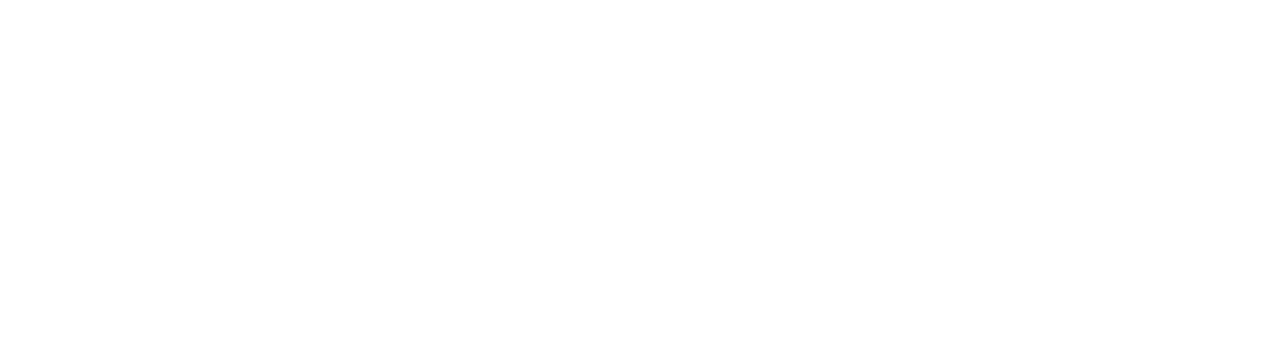
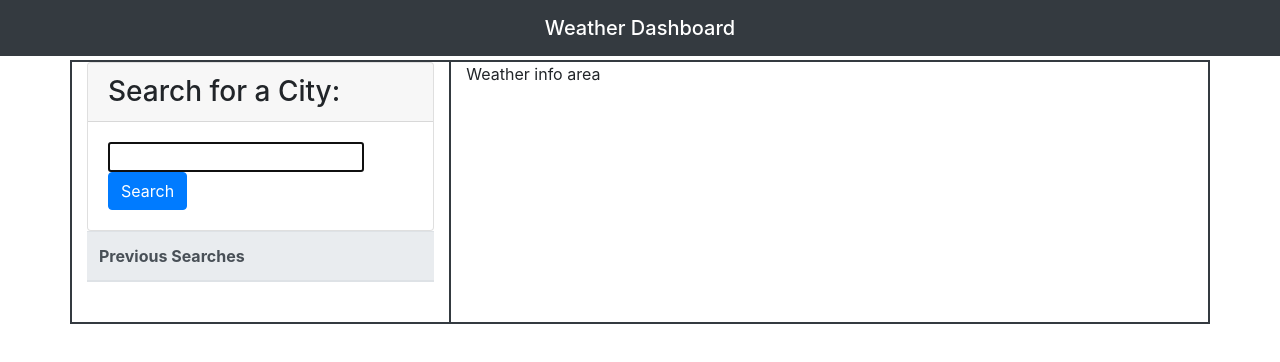
Before and after one commit to adamkeyser45/Weather-Dashboard, a plain HTML site: page index.html in a window 1280 px wide. Drawn offline with nearby package versions, Linux system fonts and the light colour scheme.

Commit message:
html for content container and search column

```diff
--- a/index.html
+++ b/index.html
@@ -9,8 +9,50 @@
 
 </head>
 <body>
+    <!--Nav Bar / Heading-->
+    <nav class="navbar navbar-dark bg-dark ">
+        <span class="navbar-brand mb-0 h1 mx-auto">Weather Dashboard</span>
+    </nav>
 
 
+    <!--Content Grid-->
+    <div class="container pt-1">
+        <div class="row border border-dark">
+          <div class="col-12">
+            <div class="row">
+                <!--Left Column-->
+                <div class="col-4 border border-dark">
+                    <!--Search Form-->
+                    <div class="card">
+                        <h3 class="card-header">Search for a City:</h3>
+                        <form id="user-form" class="card-body">
+                          <input name="city" id="city" type="text" autofocus="true" class="form-input" />
+                          <button type="submit" class="btn btn-primary">Search</button>
+                        </form>
+                      </div>
+
+                    <!--Previous Searches-->
+                    <table class="table">
+                        <thead class="thead-light">
+                          <tr>
+                            <th scope="col">Previous Searches</th>
+                          </tr>
+                        </thead>
+                        <tbody>
+                          <tr>
+                            <th scope="row"></th>
+                          </tr>
+                        </tbody>
+                      </table>
+                </div>
+                <!--Right Column-->
+                <div class="col-8 border border-dark">
+                    Weather info area
+                </div>
+            </div>
+          </div>
+        </div>
+      </div>
 
 
 
```
